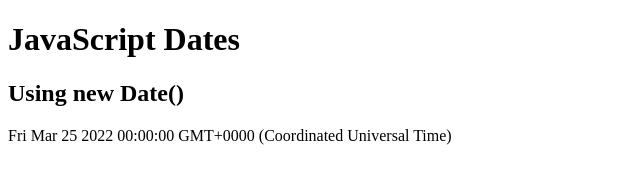
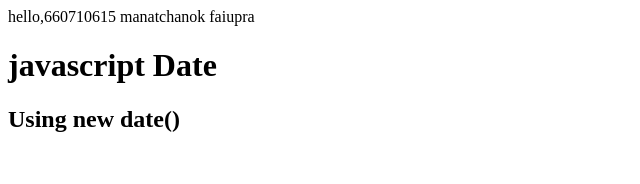
Before and after one commit to 660710615/517101_615, a plain HTML site: page index.html in a window 1280 px wide. Shown: the whole page, without its empty margins (0-640 px from the left). Drawn offline with Linux system fonts and the light colour scheme.

Commit message:
index.html

```diff
--- a/index.html
+++ b/index.html
@@ -1,11 +1,10 @@
 <!DOCTYPE html>
 <html>
+
 <body>
-
-<h1>JavaScript Dates</h1>
-<h2>Using new Date()</h2>
-
-<p id="demo"></p>
+hello,660710615 manatchanok faiupra
+<h1>javascript Date</h1>
+<h2>Using new date()</h2>
 
 <script>
 const d = new Date("2022-03-25");
```
